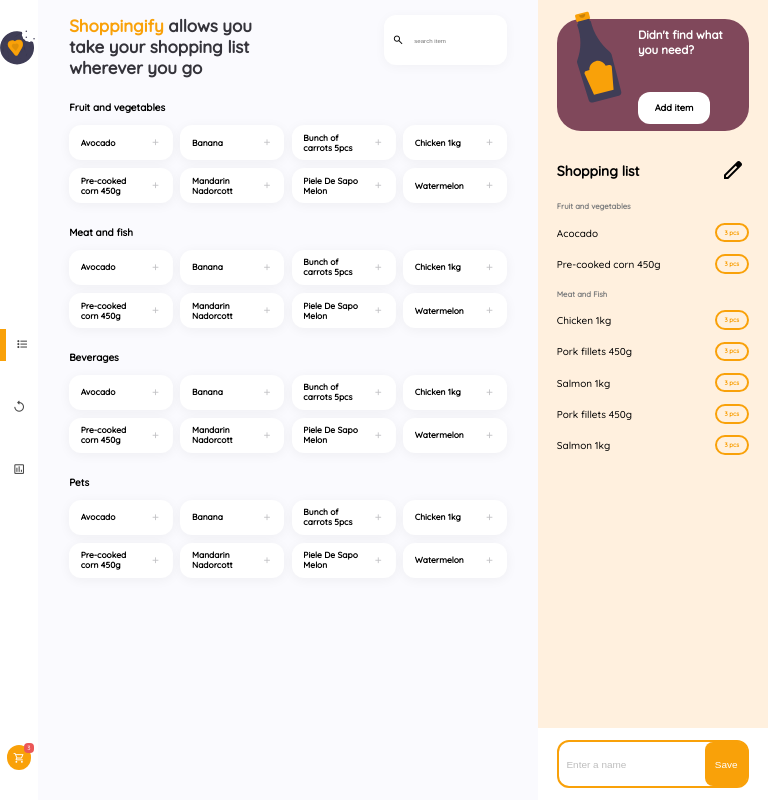
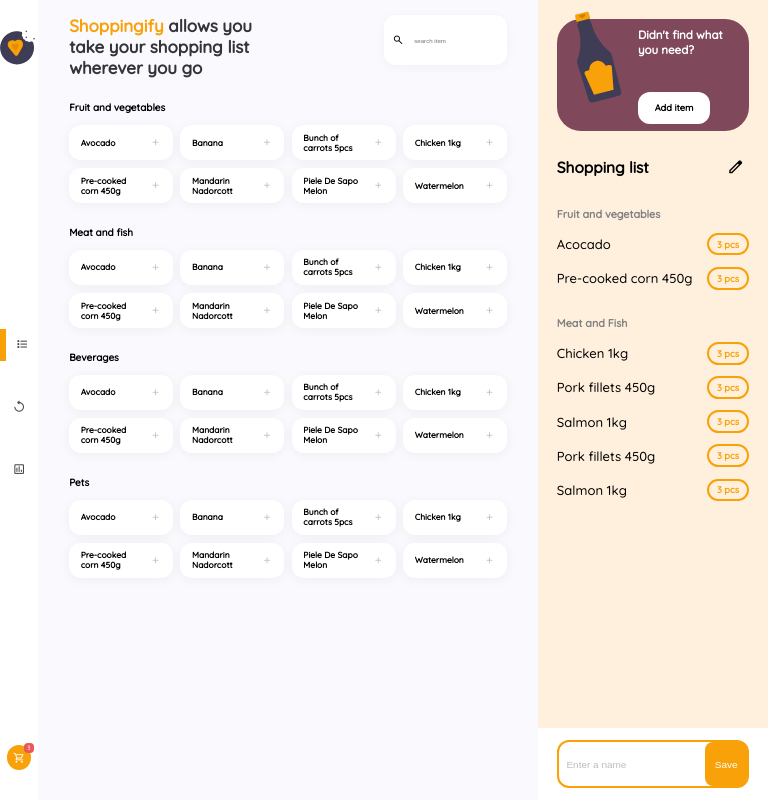
Before and after one commit to christiandionisio/shoppingify, a React (Create React App) app: page / in a window 768 px wide. Built offline with nearby package versions, Linux system fonts and the light colour scheme.

Commit message:
productList fontsize responsive medium added

```diff
--- a/src/styles/components/ui/ProductList.css
+++ b/src/styles/components/ui/ProductList.css
@@ -22,15 +22,12 @@
     cursor: pointer;
     padding: .5vw .5vw;
     border-radius: 50%;
+    font-size: 3vw;
 }
 
 .product-list .header span:hover {
     background-color: rgb(198, 198, 198);
 }
-
-/* .product-list .subproducts {
-    background-color: red;
-} */
 
 .product-list .subproducts h6 {
     color: #828282;
@@ -65,3 +62,36 @@
     font-weight: bold;
     font-size: .8vw;
 }
+
+
+@media (min-width: 768px) and (max-width: 991px) {
+
+    .product-list {
+        gap: 3.5vw;
+    }
+
+    .product-list .header h1 {
+        font-size: 2vw;
+    }
+
+    .product-list .header span {
+        font-size: 2.4vw;
+    }
+
+    .product-list .subproducts h6 {
+        font-size: 1.4vw;
+    }
+
+    .product-list .subproducts ul .product-title p {
+        font-size: 1.7vw;
+    }
+
+    .product-list .subproducts ul .product-title .pieces {
+        font-size: 1.2vw;
+    }
+
+}
+
+@media (max-width: 767px) {
+
+}
```
